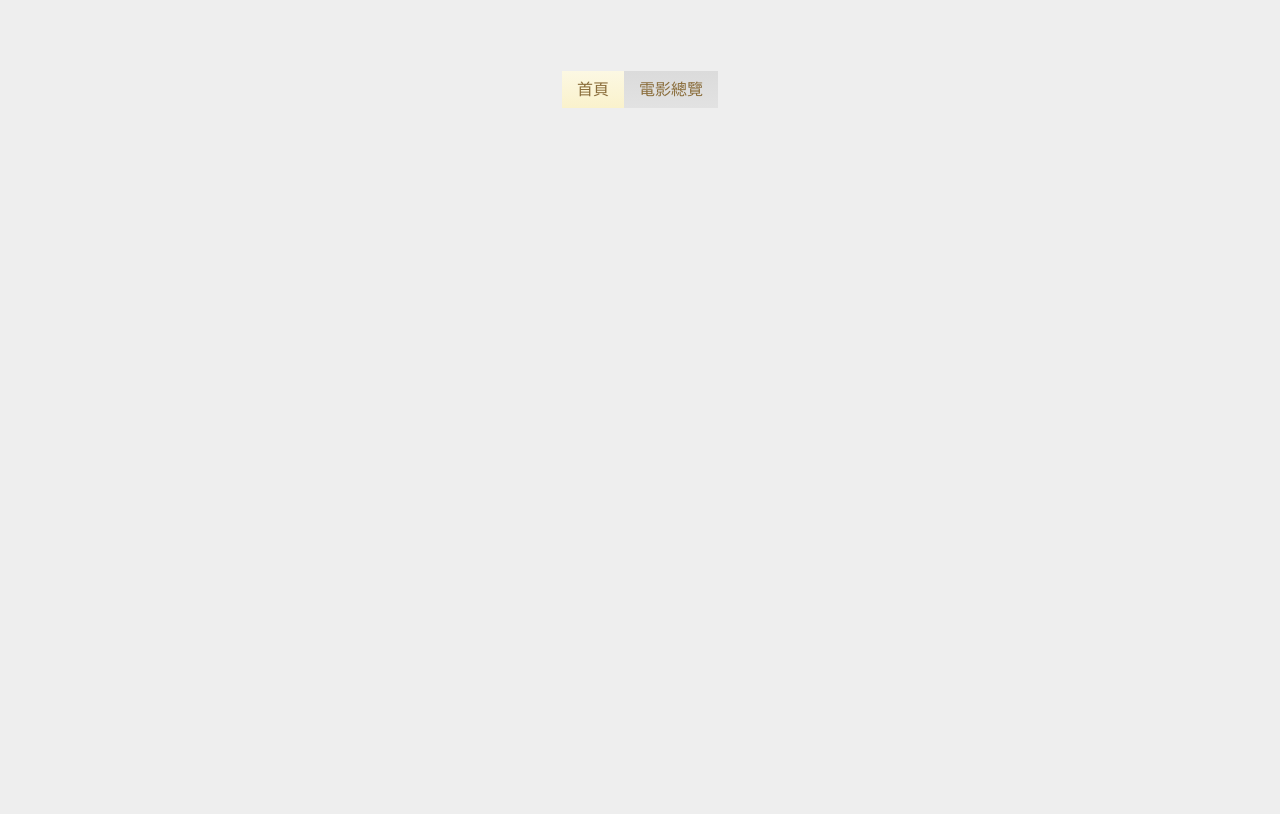
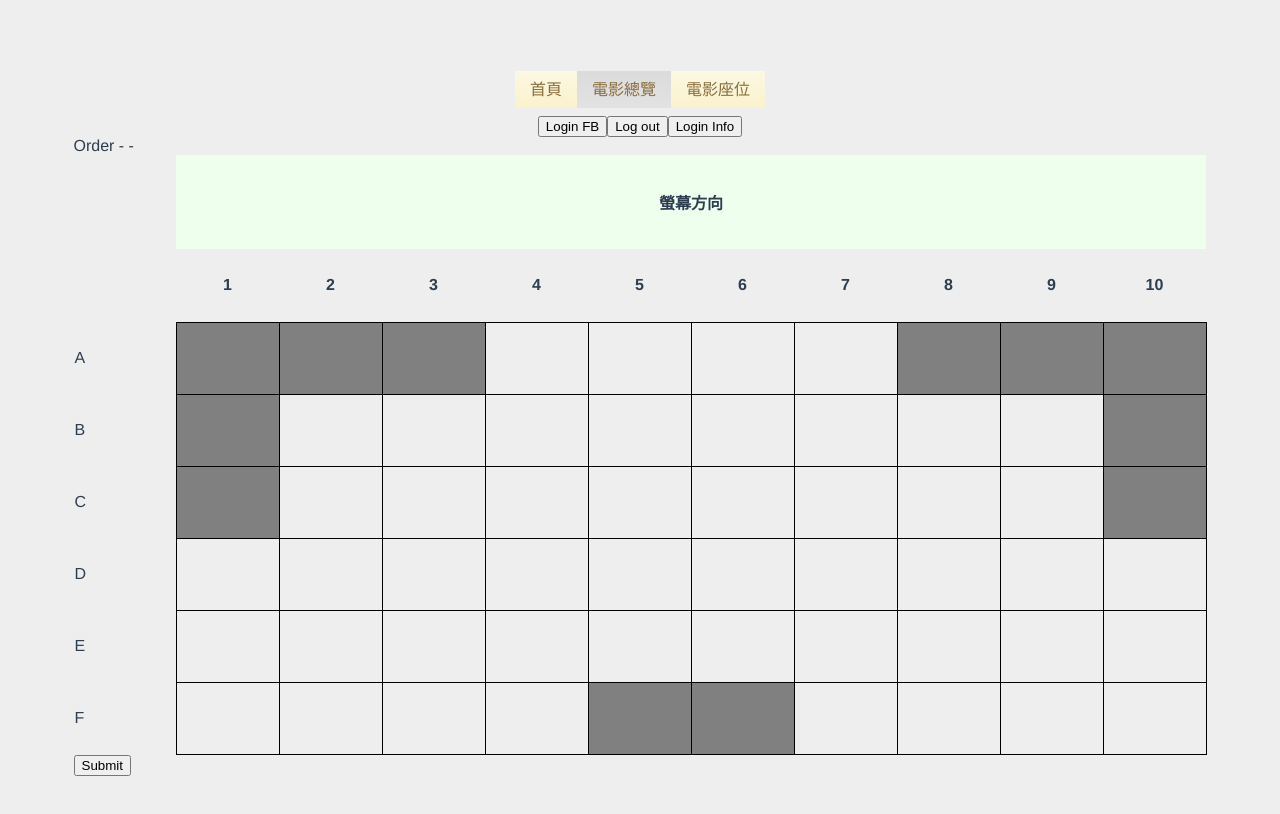
Before and after one commit to dolphinlin/CSIETeamwork, a Vue app: page /movies/1/order in a window 1280 px wide. Shown: the top 814 px of the page. Built offline with nearby package versions, Linux system fonts and the light colour scheme.

Commit message:
add something

```diff
--- a/index.html
+++ b/index.html
@@ -5,6 +5,25 @@
     <title>csie</title>
   </head>
   <body>
+    <script>
+      window.fbAsyncInit = function() {
+        FB.init({
+          appId            : '1891061601109474',
+          autoLogAppEvents : true,
+          xfbml            : false,
+          version          : 'v2.9'
+        });
+        FB.AppEvents.logPageView();
+      };
+
+      (function(d, s, id){
+         var js, fjs = d.getElementsByTagName(s)[0];
+         if (d.getElementById(id)) {return;}
+         js = d.createElement(s); js.id = id;
+         js.src = "//connect.facebook.net/en_US/sdk.js";
+         fjs.parentNode.insertBefore(js, fjs);
+       }(document, 'script', 'facebook-jssdk'));
+    </script>
     <div id="app"></div>
     <!-- built files will be auto injected -->
   </body>
--- a/src/App.vue
+++ b/src/App.vue
@@ -1,6 +1,19 @@
 <template>
   <div id="app">
     <navbar></navbar>
+    <!-- Your embedded video player code -->
+    <div id="fb-root">
+      <!-- <div id="streamvideo" class="fb-video" :data-href="streamViedo" data-autoplay="false" data-width="500" data-show-text="false">
+        <div class="fb-xfbml-parse-ignore">
+          Loading...
+        </div>
+      </div> -->
+    </div>
+    <div id="fb-login">
+      <button type="button" name="button" @click.prevent="loginFB">Login FB</button>
+      <button type="button" name="button" @click.prevent="logoutFB">Log out</button>
+      <button type="button" name="button" @click.prevent="getLoginInfo">Login Info</button>
+    </div>
     <transition name="fade" mode="out-in">
         <router-view class="view"></router-view>
     </transition>
@@ -14,6 +27,39 @@ export default {
   name: 'app',
   components: {
     Navbar
+  },
+  data () {
+    return {
+      streamViedo: ''
+    }
+  },
+  computed: {
+    videoContent () {
+      return this.streamViedo.length !== 0
+    }
+  },
+  mounted () {
+    // setTimeout(() => {
+    //   this.$set(this, 'streamViedo', 'https://www.facebook.com/hui.bo.54/videos/1420691778019798/')
+    //   setTimeout(function () {
+    //     window.FB.XFBML.parse(document.getElementById('fb-root'))
+    //   }, 100)
+    // }, 2000) // ms
+  },
+  methods: {
+    loginFB () {
+      window.FB.login((res) => {
+        console.log(res)
+      }, {scope: 'public_profile,email'})
+    },
+    logoutFB () {
+      window.FB.logout()
+    },
+    getLoginInfo () {
+      window.FB.getLoginStatus(res => {
+        console.log(res)
+      })
+    }
   }
 }
 </script>
--- /dev/null
+++ b/src/Bus.js
@@ -0,0 +1,2 @@
+import Vue from 'vue'
+export const EventBus = new Vue()
--- a/src/components/Movie.vue
+++ b/src/components/Movie.vue
@@ -1,7 +1,7 @@
 <template lang="html">
 <div class="content">
   <div class="banner">
-    <img src="https://www.in89pier2.com.tw/movie_img/bo2/385/385_big" width="100%" height="100%" alt="">
+    <img :src="movie.cover" width="100%" height="100%" alt="Movie Cover">
   </div>
   <div class="order">
     <div class="btn">
@@ -24,7 +24,10 @@
             </ul>
           </div>
           <div class="tabContent">
-            <li class="list" v-for="d in movie.date[choice.date]"><a href="">{{d}}</a></li>
+            <li class="list" v-for="d in movie.date[choice.date]">
+              <!-- <a href="">{{d}}</a> -->
+              <router-link :to="{name: 'Order', params: {id: $route.params.id}, query: { moviedate: choice.date, movietime: d }}">{{d}}</router-link>
+            </li>
           </div>
         </div>
         <div class="desc">{{movie.desc}}</div>
--- /dev/null
+++ b/src/components/MovieIndex.vue
@@ -0,0 +1,15 @@
+<template lang="html">
+  <div class="movie">
+    <transition name="fade" mode="out-in">
+        <router-view class="view"></router-view>
+    </transition>
+  </div>
+</template>
+
+<script>
+export default {
+}
+</script>
+
+<style lang="css">
+</style>
--- a/src/components/Navbar.vue
+++ b/src/components/Navbar.vue
@@ -22,6 +22,9 @@ export default {
         }, {
           name: 'Movies',
           text: '電影總覽'
+        }, {
+          name: 'Seats',
+          text: '電影座位'
         }
       ]
     }
--- /dev/null
+++ b/src/components/Order.vue
@@ -0,0 +1,15 @@
+<template lang="html">
+  <div class="order">
+    Order - {{$route.query.moviedate}} - {{$route.query.movietime}}
+  </div>
+</template>
+
+<script>
+import { EventBus } from './../event-bus.js'
+
+export default {
+}
+</script>
+
+<style lang="css">
+</style>
--- a/src/components/Seats.vue
+++ b/src/components/Seats.vue
@@ -1,5 +1,8 @@
 <template lang="html">
   <div class="seats">
+    <div class="order">
+      Order - {{$route.query.moviedate}} - {{$route.query.movietime}}
+    </div>
     <table>
       <tbody>
         <tr>
@@ -16,6 +19,9 @@
         </tr>
       </tbody>
     </table>
+    <div class="submit">
+      <button type="button" name="button" @click.prevent="submitOrder">Submit</button>
+    </div>
   </div>
 </template>
 
@@ -57,7 +63,11 @@ export default {
             this.$set(this.orders, s, true)
           }
         }
+        console.log(this.orders)
       }
+    },
+    submitOrder () {
+      this.$set(this, 'globalOrders', this.orders)
     }
   }
 }
--- a/src/db.js
+++ b/src/db.js
@@ -12,7 +12,8 @@ const movies = [
       '0602': ['1008', '1145', '1200', '1303'],
       '0603': ['1009', '1150', '1200', '1304'],
       '0604': ['1011', '1100', '1200', '1305']},
-    'https://www.in89pier2.com.tw/movie_img/bo2/385/385'),
+    'https://www.in89pier2.com.tw/movie_img/bo2/385/385',
+  'https://www.in89pier2.com.tw/movie_img/bo2/385/385_big'),
   movieFactory('老炮兒', `上映日期：2017-06-02
     發行商：香港商甲上娛樂有限公司台灣分公司
     語言：國語
@@ -29,7 +30,8 @@ const movies = [
       '0604': ['1000', '1100', '1200', '1300'],
       '0605': ['1007', '1120', '1200', '1300'],
       '0606': ['1008', '1145', '1200', '1300']},
-    'https://www.in89pier2.com.tw/movie_img/bo2/401/401'),
+    'https://www.in89pier2.com.tw/movie_img/bo2/401/401',
+  'https://www.in89pier2.com.tw/movie_img/bo2/401/401_big'),
   movieFactory('吃吃的愛', `上映日期：2017-05-27
     發行商：威視股份有限公司
     語言：國語
@@ -44,7 +46,8 @@ const movies = [
       '0604': ['1000', '1100', '1200', '1300'],
       '0605': ['1007', '1120', '1200', '1300'],
       '0606': ['1008', '1145', '1200', '1300']},
-    'https://www.in89pier2.com.tw/movie_img/bo2/399/399'),
+    'https://www.in89pier2.com.tw/movie_img/bo2/399/399',
+  'https://www.in89pier2.com.tw/movie_img/bo2/399/399_big'),
   movieFactory('加勒比海盜 神鬼奇航：死無對證', `上映日期：2017-05-24
     發行商：台灣華特迪士尼股份有限公司
     語言：英語
@@ -60,7 +63,8 @@ const movies = [
       '0604': ['1000', '1100', '1200', '1300'],
       '0605': ['1007', '1120', '1200', '1300'],
       '0606': ['1008', '1145', '1200', '1300']},
-    'https://www.in89pier2.com.tw/movie_img/bo2/377/377'),
+    'https://www.in89pier2.com.tw/movie_img/bo2/377/377',
+  'https://www.in89pier2.com.tw/movie_img/bo2/377/377_big'),
   movieFactory('為妳唱的歌', `上映日期：2017-05-26
     發行商：東昊影業有限公司
     語言：英語
@@ -76,16 +80,18 @@ const movies = [
       '0604': ['1000', '1100', '1200'],
       '0605': ['1007', '1120', '1200'],
       '0606': ['1008', '1145', '1200']},
-    'https://www.in89pier2.com.tw/movie_img/bo2/383/383')
+    'https://www.in89pier2.com.tw/movie_img/bo2/383/383',
+  'https://www.in89pier2.com.tw/movie_img/bo2/383/383_big')
 ]
 
-function movieFactory (title, info, desc, date, img) {
+function movieFactory (title, info, desc, date, img, cover) {
   return {
     title,
     info: info.replace(/(\r\n|\n|\r)/gm, '<br />'),
     desc,
     date,
-    img
+    img,
+    cover
   }
 }
 
--- a/src/main.js
+++ b/src/main.js
@@ -3,6 +3,14 @@
 import Vue from 'vue'
 import App from './App'
 import router from './router'
+
+Vue.mixin({
+  data () {
+    return {
+      globalOrders: {}
+    }
+  }
+})
 
 Vue.config.productionTip = false
 
--- a/src/router/index.js
+++ b/src/router/index.js
@@ -3,9 +3,11 @@ import Router from 'vue-router'
 
 import Hello from '@/components/Hello'
 import MoviesIndex from '@/components/MoviesIndex'
+import MovieIndex from '@/components/MovieIndex'
 import Movies from '@/components/Movies'
 import Movie from '@/components/Movie'
 import Seats from '@/components/Seats'
+// import Order from '@/components/Order'
 
 Vue.use(Router)
 
@@ -25,7 +27,17 @@ export default new Router({
           component: Movies
         }, {
           path: ':id',
-          component: Movie
+          component: MovieIndex,
+          children: [
+            {
+              path: '',
+              component: Movie
+            }, {
+              path: 'order',
+              component: Seats,
+              name: 'Order'
+            }
+          ]
         }
       ]
     }, {
```
